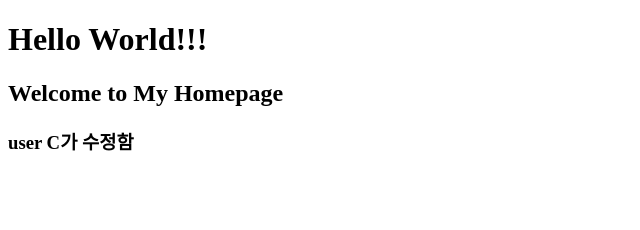
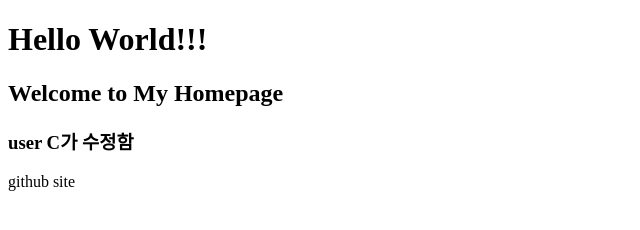
Before and after one commit to Songj2/NC13Git, a plain HTML site: page NC13Git/index.html in a window 1280 px wide. Shown: the full height of the page, 0-640 px from the left. Drawn offline with Linux system fonts and the light colour scheme.

Commit message:
Update index.html

```diff
--- a/NC13Git/index.html
+++ b/NC13Git/index.html
@@ -8,6 +8,6 @@
 <h1>Hello World!!!</h1>
 <H2>Welcome to My Homepage</H2>
 <h3>user C가 수정함</h3>
-
+<p>github site</p>
 </body>
 </html>
```
